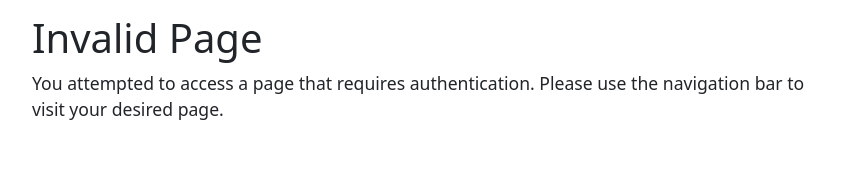
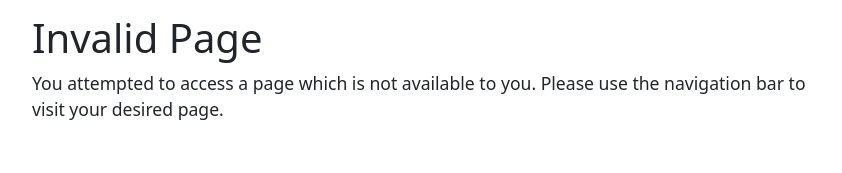
Before and after one commit to uoclass/statistik, a React (Vite) app in the folder frontend/: page /invalid in a window 1280 px wide. Shown: the part 148-321 px from the top of the page, without its empty margins (208-1050 px from the left). Built offline with nearby package versions, Linux system fonts and the light colour scheme.

Commit message:
fix: Clarify wording
Changed "unauthenticated" to "not available" to clarify between anonymously invalid and authenticated invalid routes.

```diff
--- a/frontend/src/pages/InvalidPage.tsx
+++ b/frontend/src/pages/InvalidPage.tsx
@@ -19,7 +19,7 @@ function InvalidPage() {
     <div>
       <h1>Invalid Page</h1>
       <p>
-        You attempted to access a page that requires authentication. Please use
+        You attempted to access a page which is not available to you. Please use
         the navigation bar to visit your desired page.
       </p>
     </div>
```
